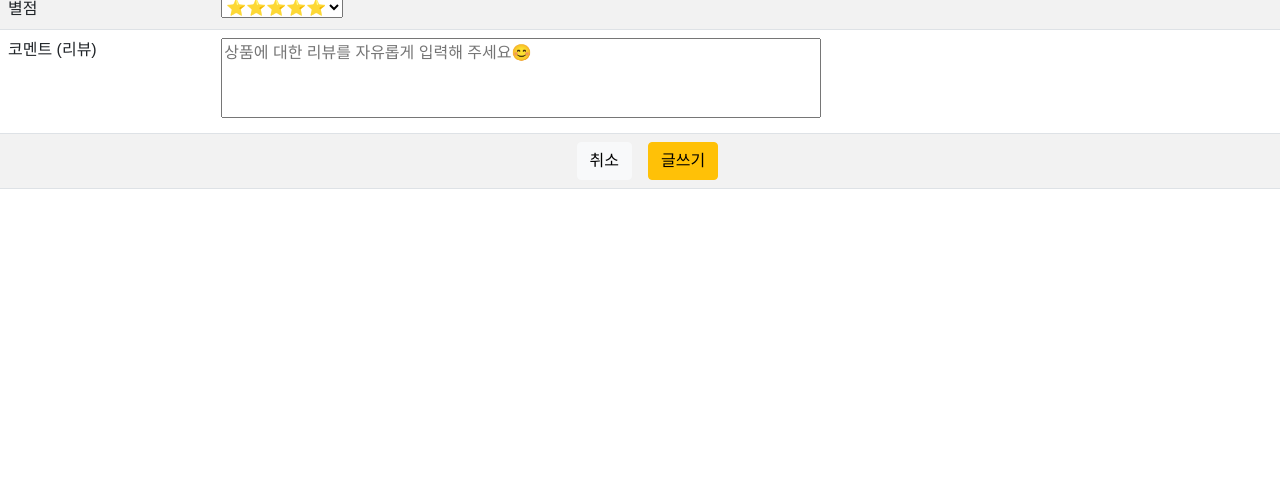
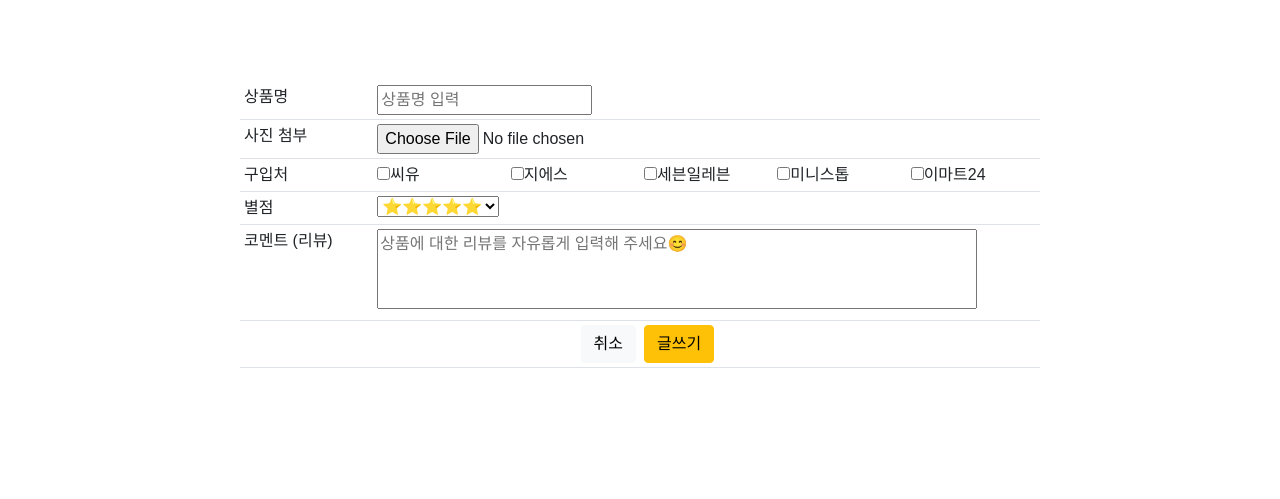
Before and after one commit to Been0701/momockgee, a Flask app: page /posts in a window 1280 px wide. Shown: the part 301-800 px from the top of the page. Run offline with Flask 2, Linux system fonts and the light colour scheme; some web fonts are replaced.

Commit message:
글쓰기 css 수정

```diff
--- a/templates/write.html
+++ b/templates/write.html
@@ -20,17 +20,20 @@
         @font-face {
             font-family: 'IM_Hyemin-Bold';
             src: url('https://cdn.jsdelivr.net/gh/projectnoonnu/noonfonts_2106@1.1/IM_Hyemin-Bold.woff2') format('woff');
-            font-weight: normal;
+            font-weight: bold;
             font-style: normal;
         }
-        body {font-family: 'IM_Hyemin-Bold', sans-serif}
+
+        body {
+            font-family: 'IM_Hyemin-Bold', sans-serif
+        }
     </style>
     <style>
-        .post_box {
-            display: flex;
-            flex-direction: column;
-            justify-content: center;
-            align-items: center;
+
+        .wrap {
+            width: 800px;
+            margin: auto;
+            padding-top: 50px;
         }
 
         #textbox {
@@ -54,12 +57,17 @@
         }
 
         h1 {
-            margin: 50px auto;
+            height : 300px;
+            padding-top: 100px;
+            text-align: center;
+            color : white;
+
+            background-image: url("https://images.unsplash.com/photo-1613462847848-f65a8b231bb5?ixlib=rb-1.2.1&ixid=MnwxMjA3fDB8MHxzZWFyY2h8NXx8Y2hpcHN8ZW58MHx8MHx8&auto=format&fit=crop&w=500&q=60");
+            background-size: cover;
+            background-position: center;
+
         }
 
-        wrap {
-            width: 80%;
-        }
 
     </style>
 </head>
@@ -112,17 +120,23 @@
 <body>
 
 <div class="post_box">
-    <h1>글쓰기 (리뷰 작성)</h1>
+    <h1> 글쓰기 (리뷰 작성)</h1>
     <br>
     <div class="wrap">
-        <table class="table table-striped">
-            <div class="custom-file">
-                <input type="file" class="custom-file-input" id="file">
-            </div>
+        <table class="table table-sm">
+
             <tr>
                 <td>상품명</td>
                 <td colspan="5"><input type="text" style="float:left" id="post_product" placeholder="상품명 입력"
                                        name="post_product"></td>
+            </tr>
+            <tr>
+                <td>사진 첨부</td>
+                <td colspan="5">
+                    <div class="custom-file">
+                        <input type="file" class="custom-file-input" id="file">
+                    </div>
+                </td>
             </tr>
             <div class="wrap_store">
                 <tr class="store_row">
@@ -162,6 +176,9 @@
                     <button class="btn btn-warning" onclick="post()">글쓰기</button>
                 </td>
             </tr>
+
+
+
         </table>
     </div>
 </div>
```
Also changed, not shown: static/upload/smile-g803405e75_1280.jpg (added).
